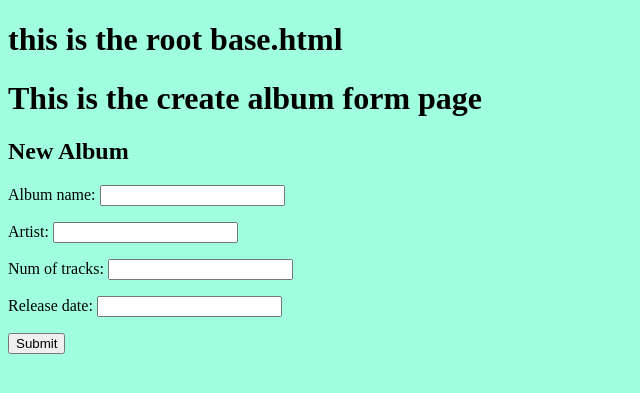
After one commit to Momentum-Team-20/django-music-jordan-manus, a Django app: page /new/ in a window 1280 px wide. The commit adds this page. Shown: the top 393 px of the page, without its empty margins (0-640 px from the left). Run offline with Django 4.2, Linux system fonts and the light colour scheme.

Commit message:
added edit album function to views. updated create_album to post_album that will create and update album details. need to clean up albums templates folder, and add functionality to delete album function.

```diff
--- a/albums/templates/albums/album_details.html
+++ b/albums/templates/albums/album_details.html
@@ -16,5 +16,7 @@
 
 
 <a href="{% url 'home' %}">homepage</a>
+<a href="{% url 'edit-album' album.pk %}">Edit</a>
 
 {% endblock %}
+<!-- <p><a href="{% url 'edit-album' %}">Edit</a></p> -->
--- a/albums/templates/albums/create_album.html
+++ b/albums/templates/albums/edit_album.html
@@ -1,8 +1,11 @@
 {% extends 'base.html' %}
 
+{% block content %}
 <h1>This is the create album form page</h1>
 <form action="" method="post">
     {% csrf_token %}
     {{ form.as_p }}
 
     <button type="Submit">Submit</button>
+</form>
+{% endblock %}
--- a/albums/templates/albums/index.html
+++ b/albums/templates/albums/index.html
@@ -11,5 +11,4 @@
 
     {% endfor %}
 </ul>
-
 {% endblock %}
--- /dev/null
+++ b/albums/templates/albums/post_album.html
@@ -0,0 +1,12 @@
+{% extends 'base.html' %}
+
+{% block content %}
+<h1>This is the create album form page</h1>
+<h2>{% if pk %} Edit {% else %} New {% endif %} Album</h2>
+<form action="" method="post" novalidate>
+    {% csrf_token %}
+    {{ form.as_p }}
+
+    <button type="Submit">Submit</button>
+</form>
+{% endblock %}
--- a/albums/urls.py
+++ b/albums/urls.py
@@ -4,6 +4,8 @@ from . import views
 
 urlpatterns = [
     path('', views.home, name='home'),
+    path('new/', views.create_album, name='post_album'),
     path('albums/<int:pk>', views.AlbumDetailsView.as_view(), name='album_details'),
-    path('albums/<int:album_pk>/album/new', views.create_album, name='create-album'),
+    path('albums/<int:album_pk>/edit', views.edit_album, name='edit-album'),
+    path('albums/<int:pk>/delete', views.delete_album, name='delete-album'),
 ]
--- a/albums/views.py
+++ b/albums/views.py
@@ -1,7 +1,8 @@
+from django.contrib import messages
 from django.shortcuts import render, get_object_or_404, redirect
+from django.views import generic
 from .forms import AlbumForm
 from .models import Album
-from django.views import generic
 
 
 # Create your views here.
@@ -10,18 +11,37 @@ def home(request):
     return render(request, 'albums/index.html', {'albums': albums})
 
 
-def create_album(request, album_pk):
-    album = get_object_or_404(Album, pk=album_pk)
+def create_album(request):
     if request.method == 'POST':
         form = AlbumForm(request.POST)
         new_album = form.save(commit=False)
-        new_album.album = album
         new_album.save()
         return redirect('home')
     form = AlbumForm()
-    return render(request, 'create_album.html', {'form': form})
+    return render(request, 'albums/post_album.html', {'form': form})
 
 
 class AlbumDetailsView(generic.DetailView):
     model = Album
     template_name = 'albums/album_details.html'
+
+
+def edit_album(request, album_pk):
+    post = get_object_or_404(Album, pk=album_pk)
+
+    if request.method == 'GET':
+        context = {'form': AlbumForm(instance=post), 'pk': album_pk}
+        return render(request, 'albums/post_album.html', context)
+    elif request.method == 'POST':
+        form = AlbumForm(request.POST, instance=post)
+        if form.is_valid():
+            form.save()
+            messages.success(request, 'The post has been updated successfully.')
+            return redirect('home')
+        else:
+            messages.error(request, 'Please correct the follwoing errors: ')
+            return render(request, 'albums/post_form.html', {'form': form})
+
+
+def delete_album(request, album_pk):
+    pass
```
Also changed, not shown: albums/templates/albums/delete_album.html (added, +13 -0 lines).
